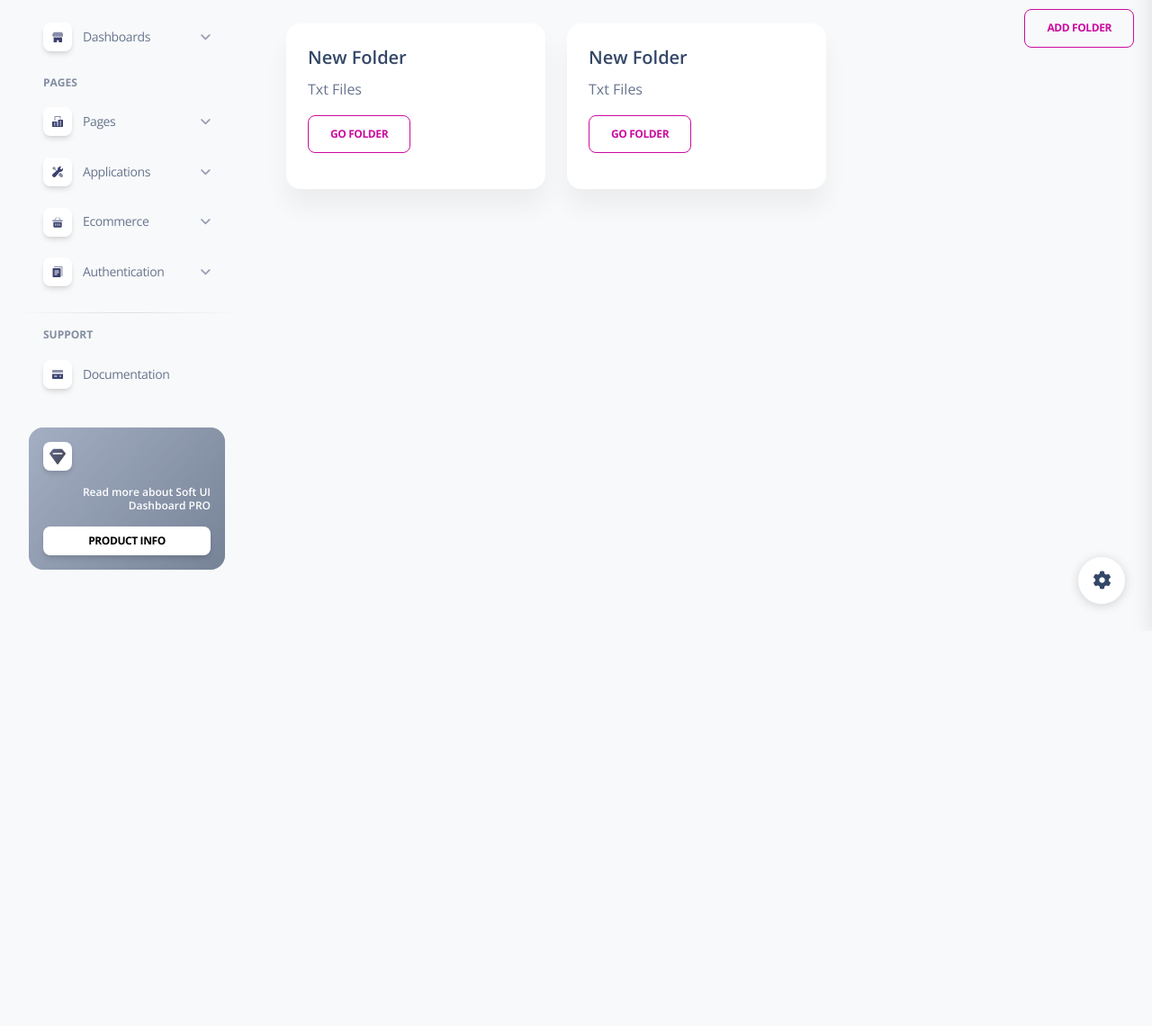
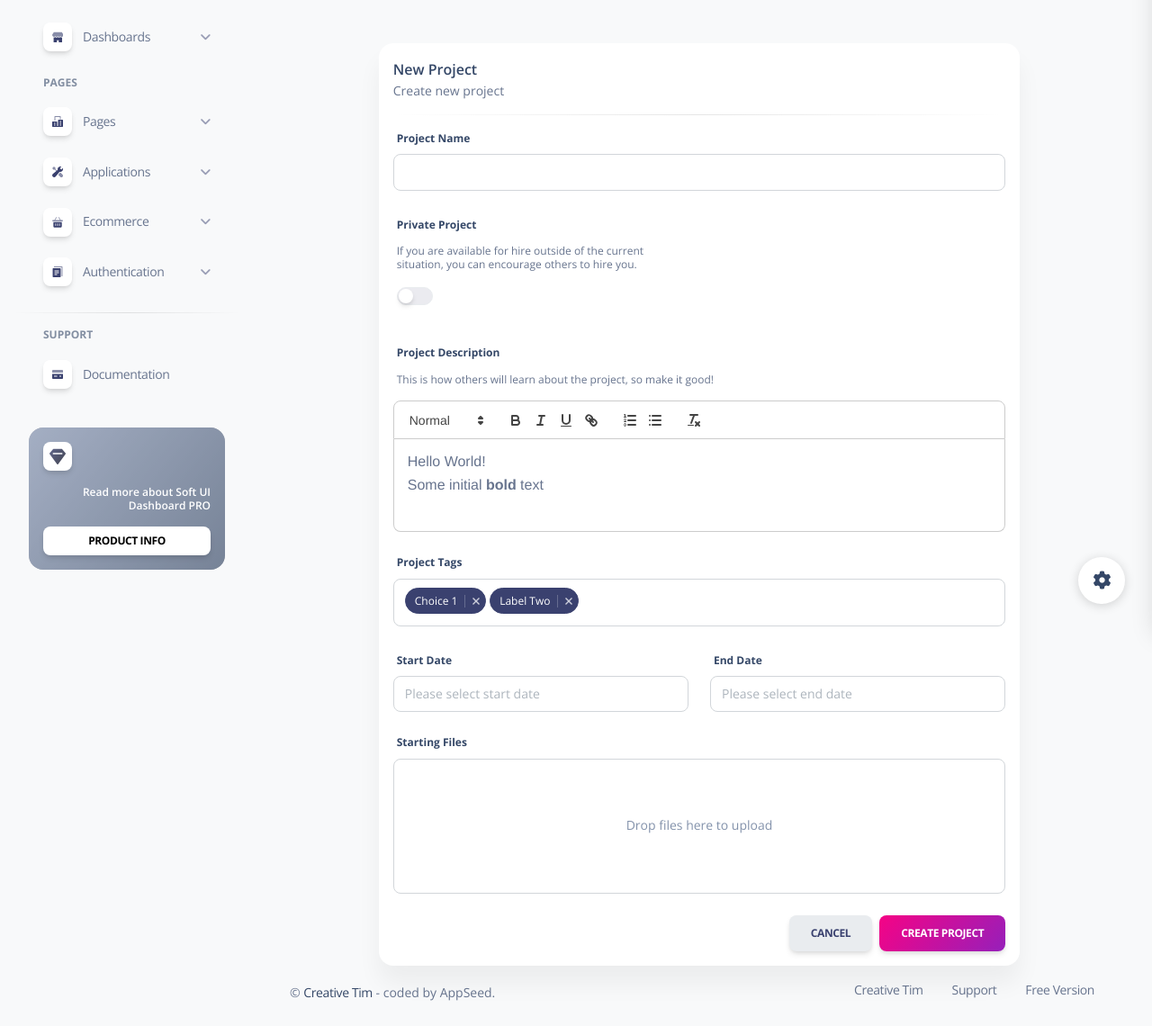
Before and after one commit to Chetan1330/softui, a Django app: page / in a window 1280 px wide. Shown: the part 99-1239 px from the top of the page at 90% size. Before the commit the page ends 778 px from the top, so only its background shows below. Run offline with Django 3.2, Linux system fonts and the light colour scheme; a user stored in the database is signed in; data comes from the database, SQL or seed files in the repository; some libraries are stand-ins or nearby versions; grey boxes are pictures that could not be loaded.

Commit message:
Update index.html

```diff
--- a/apps/templates/home/index.html
+++ b/apps/templates/home/index.html
@@ -9,88 +9,74 @@
 
 {% block content %}
 
-<div style="display: flex; padding: 10px 20px; justify-content: space-between">
-  <div class="">
-    <div class="container py-3">
-      <div class="row">
-        <!--  -->
-        {% for i in folder %}
-        <div class="col-sm">
-          <div class="card" style="width: 18rem">
-            <div class="card-body">
-              <h5 class="card-title">{{i.foldername}}</h5>
-              <p class="card-text">{{i.folderdesc}}</p>
-              <a href="{% url 'folder' i.id %}" class="btn btn-outline-primary"
-                >Go Folder
-              </a>
+<div class="container-fluid py-4">
+
+  <div class="row">
+    <div class="col-lg-9 col-12 mx-auto">
+      <div class="card card-body mt-4">
+        <h6 class="mb-0">New Project</h6>
+        <p class="text-sm mb-0">Create new project</p>
+        <hr class="horizontal dark my-3">
+        <label for="projectName" class="form-label">Project Name</label>
+        <input type="text" class="form-control" id="projectName">
+        <div class="row mt-4">
+          <div class="col-12 col-md-6">
+            <div class="form-group">
+              <label>
+                Private Project
+              </label>
+              <p class="form-text text-muted text-xs ms-1">
+                If you are available for hire outside of the current situation, you can encourage others to hire you.
+              </p>
+              <div class="form-check form-switch ms-1">
+                <input class="form-check-input" type="checkbox" id="flexSwitchCheckDefault" onclick="notify(this)" data-type="warning" data-content="Once a project is made private, you cannot revert it to a public project." data-title="Warning" data-icon="ni ni-bell-55">
+                <label class="form-check-label" for="flexSwitchCheckDefault"></label>
+              </div>
             </div>
           </div>
         </div>
-        {% endfor %}
-        <!--  -->
-      </div>
-    </div>
-  </div>
-  <div class="">
-    <!-- Button trigger modal -->
-    <button
-      type="button"
-      class="btn btn-outline-primary"
-      data-bs-toggle="modal"
-      data-bs-target="#exampleModal"
-    >
-      Add Folder
-    </button>
-
-    <!-- Modal -->
-    <div
-      class="modal fade"
-      id="exampleModal"
-      tabindex="-1"
-      aria-labelledby="exampleModalLabel"
-      aria-hidden="true"
-    >
-      <div class="modal-dialog">
-        <div class="modal-content">
-          <div class="modal-header">
-            <h5 class="modal-title" id="exampleModalLabel">Add Folder</h5>
-            <button
-              type="button"
-              class="btn-close"
-              data-bs-dismiss="modal"
-              aria-label="Close"
-            ></button>
+        <label class="mt-4">Project Description</label>
+        <p class="form-text text-muted text-xs ms-1">
+          This is how others will learn about the project, so make it good!
+        </p>
+        <div id="editor">
+          <p>Hello World!</p>
+          <p>Some initial <strong>bold</strong> text</p>
+          <p><br></p>
+        </div>
+        <label class="mt-4 form-label">Project Tags</label>
+        <select class="form-control" name="choices-multiple-remove-button" id="choices-multiple-remove-button" multiple>
+          <option value="Choice 1" selected>Choice 1</option>
+          <option value="Choice 2">Choice 2</option>
+          <option value="Choice 3">Choice 3</option>
+          <option value="Choice 4">Choice 4</option>
+        </select>
+        <div class="row">
+          <div class="col-6">
+            <label class="form-label">Start Date</label>
+            <input class="form-control datetimepicker" type="text" placeholder="Please select start date" data-input>
           </div>
-          <div class="modal-body">
-            <form action="{% url 'addfolder' %}" method="POST">
-            {% csrf_token %}
-              <div class="mb-3">
-                <label for="exampleFormControlInput1" class="form-label"
-                  >Folder Name</label
-                >
-                <input
-                  type="text"
-                  class="form-control"
-                  id="exampleFormControlInput1"
-                  name="foldername"
-                />
-                <label for="exampleFormControlInput1" class="form-label"
-                  >Folder Desc</label
-                >
-                <input
-                  type="text"
-                  class="form-control"
-                  id="exampleFormControlInput1"
-                  name="desc"
-                />
-                <button class="btn btn-outline-success my-3">Add Folder</button>
-              </div>
-            </form>
+          <div class="col-6">
+            <label class="form-label">End Date</label>
+            <input class="form-control datetimepicker" type="text" placeholder="Please select end date" data-input>
           </div>
+        </div>
+        <label class="mt-4 form-label">Starting Files</label>
+        <form action="/file-upload" class="form-control dropzone" id="dropzone">
+          <div class="fallback">
+            <input name="file" type="file" multiple />
+          </div>
+        </form>
+        <div class="d-flex justify-content-end mt-4">
+          <button type="button" name="button" class="btn btn-light m-0">Cancel</button>
+          <button type="button" name="button" class="btn bg-gradient-primary m-0 ms-2">Create Project</button>
         </div>
       </div>
     </div>
   </div>
+
+  {% include "includes/footer.html" %}
+
 </div>
 
 {% endblock content %}
```
